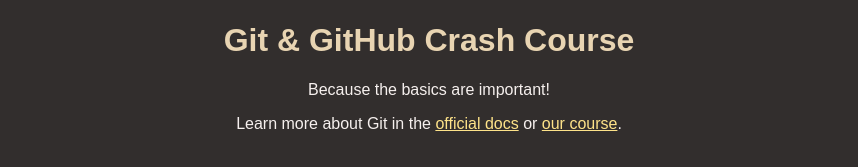
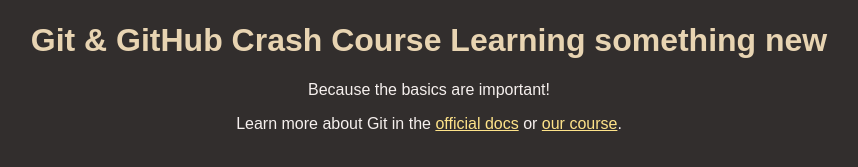
Before and after one commit to pradeepshettyh/gitact, a plain HTML site: page index.html in a window 1280 px wide. Shown: the part 147-314 px from the top of the page, without its empty margins (211-1069 px from the left). Drawn offline with Linux system fonts and the light colour scheme.

Commit message:
main changes

```diff
--- a/index.html
+++ b/index.html
@@ -10,7 +10,7 @@
   <body>
     <header>
       <img id="logo" src="logo.png" alt="A logo that contains the word 'Git'" />
-      <h1>Git & GitHub Crash Course</h1>
+      <h1>Git & GitHub Crash Course Learning something new</h1>
     </header>
     <main>
       <p>Because the basics are important!</p>
```
